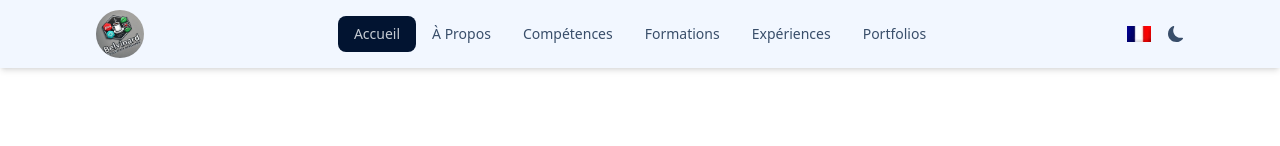
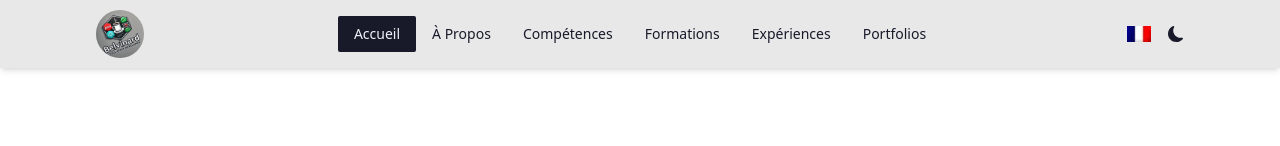
Before and after one commit to belvip/resumewebsite, a React (Vite) app: page / in a window 1280 px wide. Shown: the top 146 px of the page. Built offline with nearby package versions, Linux system fonts and the light colour scheme.

Commit message:
Theme added

```diff
--- a/src/components/Navbar.jsx
+++ b/src/components/Navbar.jsx
@@ -10,13 +10,13 @@ import enFlag from '../assets/en-flag.jpg';
 
 // Définir les thèmes disponibles
 const themes = {
-    winter: 'winter',
-    forest: 'forest',
+    corporate: 'corporate',
+    night: 'night',
 };
 
 // Fonction pour récupérer le thème enregistré dans localStorage, ou retourner le thème par défaut
 const getThemeFromLocalStorage = () => {
-    return localStorage.getItem('theme') || themes.winter;
+    return localStorage.getItem('theme') || themes.corporate;
 };
 
 // Fonction pour récupérer la langue dans localStorage, ou retourner 'fr' si aucune langue n'est définie
@@ -39,8 +39,8 @@ const Navbar = () => {
 
     // Fonction pour changer de thème
     const handleTheme = () => {
-        const { winter, forest } = themes;
-        const newTheme = theme === winter ? forest : winter;
+        const { corporate, night } = themes;
+        const newTheme = theme === corporate ? night : corporate;
         setTheme(newTheme);
     };
 
@@ -135,7 +135,7 @@ const Navbar = () => {
 
                 {/* BOUTON DE TOGGLE DU THEME */}
                 <label className='swap swap-rotate'>
-                    <input type="checkbox" onChange={handleTheme} />
+                    <input type="checkbox" onChange={handleTheme} checked={theme === 'night'} />
                     <BsSunFill className='swap-on h-4 w-4' />
                     <BsMoonFill className='swap-off h-4 w-4' />
                 </label>
--- a/tailwind.config.cjs
+++ b/tailwind.config.cjs
@@ -6,6 +6,6 @@ export default {
   },
   plugins: [require('@tailwindcss/typography'), require('daisyui')],
   daisyui: {
-    themes: ['winter', 'forest']
+    themes: ['corporate', 'night']
   }
 };
```
